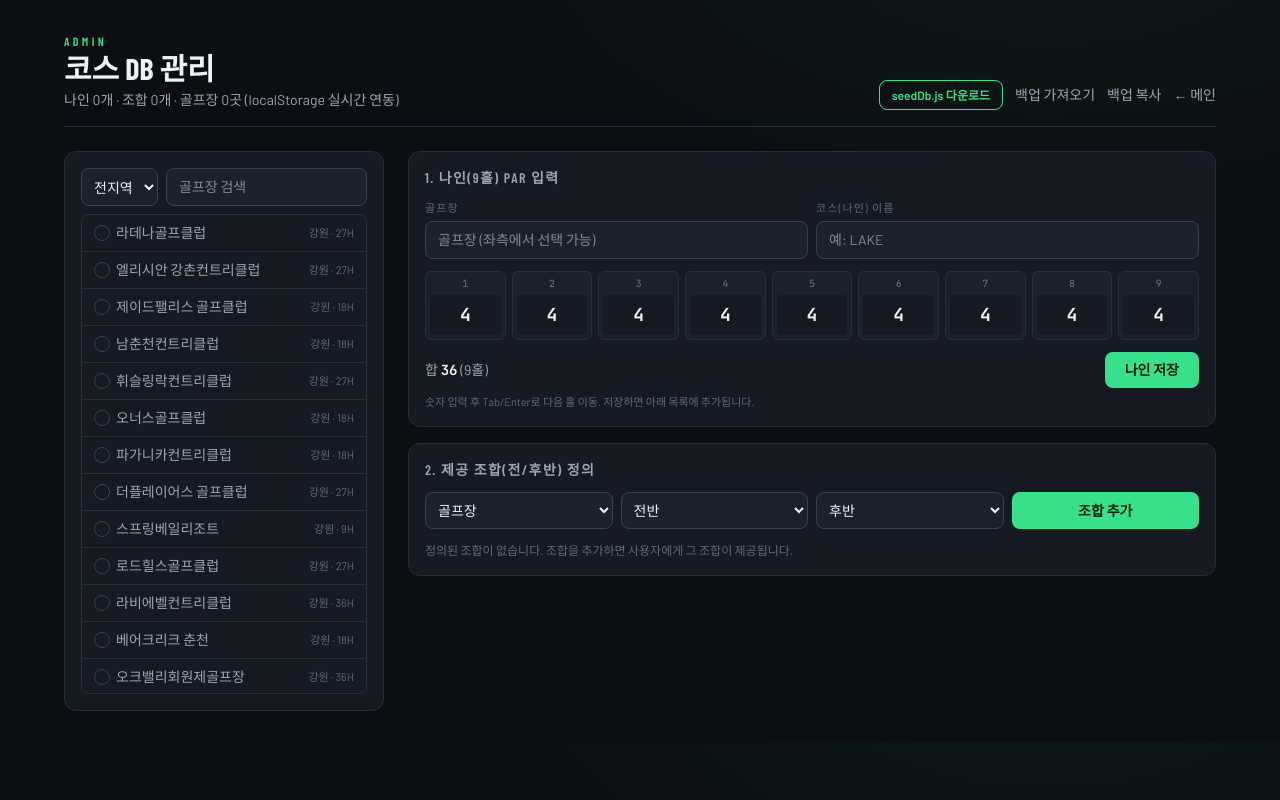
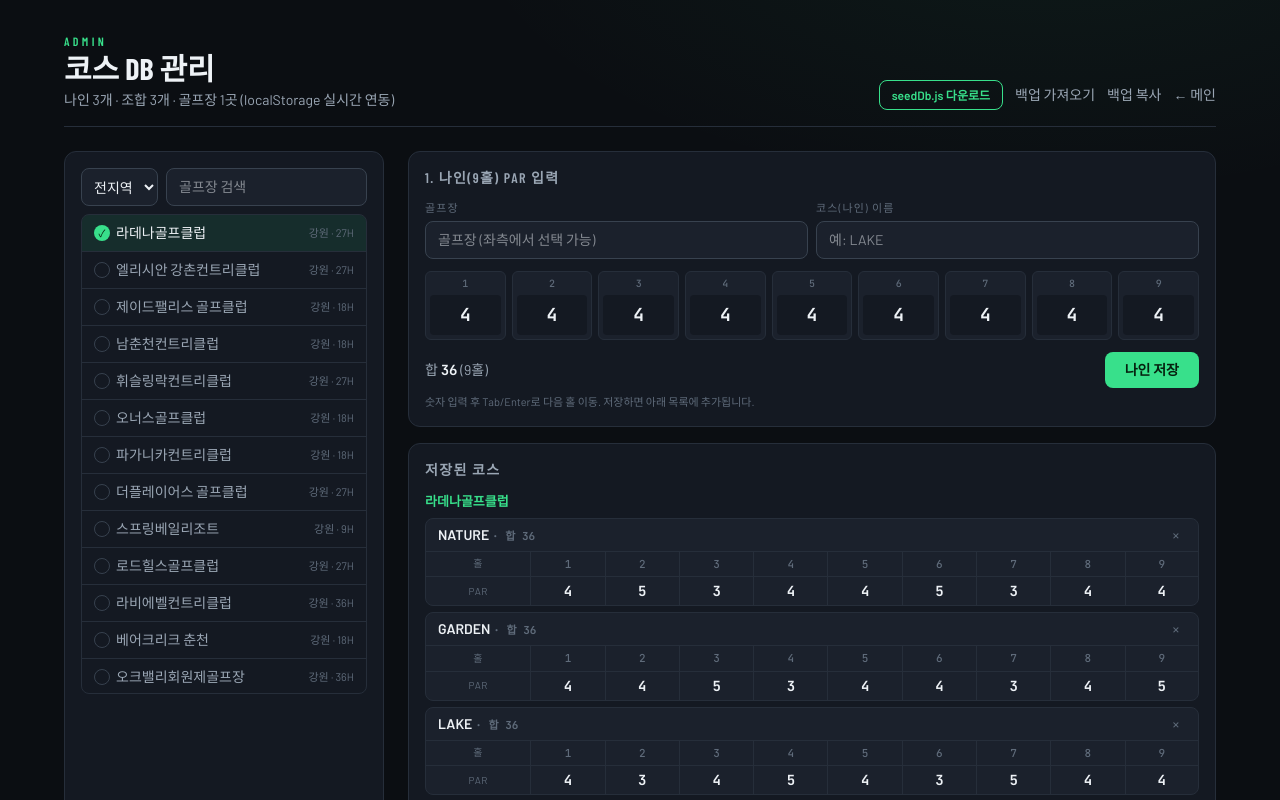
Before and after one commit to milv0/dallu-golf-studio, a Next.js app: page /admin in a window 1280 px wide. Shown: the top 800 px of the page. Built offline with nearby package versions, Linux system fonts and the light colour scheme; a web font is replaced by a local one.

Commit message:
admin: filter 저장된 코스 by selected club (+ 전체 보기)

```diff
--- a/app/admin/page.js
+++ b/app/admin/page.js
@@ -36,6 +36,8 @@ export default function Admin() {
     return COURSE_DIRECTORY.filter((c) => (!region || c.region === region) && (!kw || c.name.includes(kw))).slice(0, 400);
   }, [region, q]);
   const ninesOf = (cl) => db.nines.filter((n) => n.club === cl);
+  // 선택된 골프장이 있으면 그 골프장만, 없으면 전체
+  const shownClubs = club.trim() ? clubsWithNines.filter((c) => c === club.trim()) : clubsWithNines;
 
   const setPar = (i, v) => setPars((p) => p.map((x, idx) => (idx === i ? v : x)));
   const onParKey = (e, i) => {
@@ -174,9 +176,19 @@ export default function Admin() {
           {/* 저장된 코스 (스코어카드 형식) */}
           {clubsWithNines.length > 0 && (
             <div className="rounded-xl border border-line bg-panel p-4">
-              <div className="mb-3 font-head text-sm font-semibold uppercase tracking-widest text-txt-soft">저장된 코스</div>
+              <div className="mb-3 flex items-center justify-between">
+                <span className="font-head text-sm font-semibold uppercase tracking-widest text-txt-soft">
+                  저장된 코스 {club.trim() && <span className="normal-case tracking-normal text-accent">· {club.trim()}</span>}
+                </span>
+                {club.trim() && (
+                  <button onClick={() => setClub("")} className="text-[12px] text-txt-soft hover:text-txt">전체 보기</button>
+                )}
+              </div>
+              {shownClubs.length === 0 ? (
+                <p className="text-[12px] text-txt-faint">이 골프장에 저장된 코스가 없습니다. 위에서 나인을 입력하세요.</p>
+              ) : (
               <div className="space-y-4">
-                {clubsWithNines.map((cl) => (
+                {shownClubs.map((cl) => (
                   <div key={cl}>
                     <div className="mb-1.5 text-[13px] font-semibold text-accent">{cl}</div>
                     <div className="space-y-1.5">
@@ -210,6 +222,7 @@ export default function Admin() {
                   </div>
                 ))}
               </div>
+              )}
             </div>
           )}
 
--- a/lib/seedDb.js
+++ b/lib/seedDb.js
@@ -1,4 +1,67 @@
-// 코스 시드 DB (데이터 전용) — /admin 에서 "seedDb.js 다운로드"로 생성해 이 파일을 교체하세요.
-// 교체 후 배포하면 코드에 박혀 모든 사용자에게 공유됩니다.
-// 구조: { nines: [{club,nine,pars:[9]}], combos: [{club,out,in}] }
-export const SEED_DB = { nines: [], combos: [] };
+// 코스 시드 DB (데이터 전용) — /admin 에서 생성. 이 파일(lib/seedDb.js)을 교체 후 배포하면 모든 사용자에게 공유됩니다.
+export const SEED_DB = {
+  "nines": [
+    {
+      "club": "라데나골프클럽",
+      "nine": "NATURE",
+      "pars": [
+        4,
+        5,
+        3,
+        4,
+        4,
+        5,
+        3,
+        4,
+        4
+      ]
+    },
+    {
+      "club": "라데나골프클럽",
+      "nine": "GARDEN",
+      "pars": [
+        4,
+        4,
+        5,
+        3,
+        4,
+        4,
+        3,
+        4,
+        5
+      ]
+    },
+    {
+      "club": "라데나골프클럽",
+      "nine": "LAKE",
+      "pars": [
+        4,
+        3,
+        4,
+        5,
+        4,
+        3,
+        5,
+        4,
+        4
+      ]
+    }
+  ],
+  "combos": [
+    {
+      "club": "라데나골프클럽",
+      "out": "NATURE",
+      "in": "LAKE"
+    },
+    {
+      "club": "라데나골프클럽",
+      "out": "GARDEN",
+      "in": "NATURE"
+    },
+    {
+      "club": "라데나골프클럽",
+      "out": "LAKE",
+      "in": "GARDEN"
+    }
+  ]
+};
```
